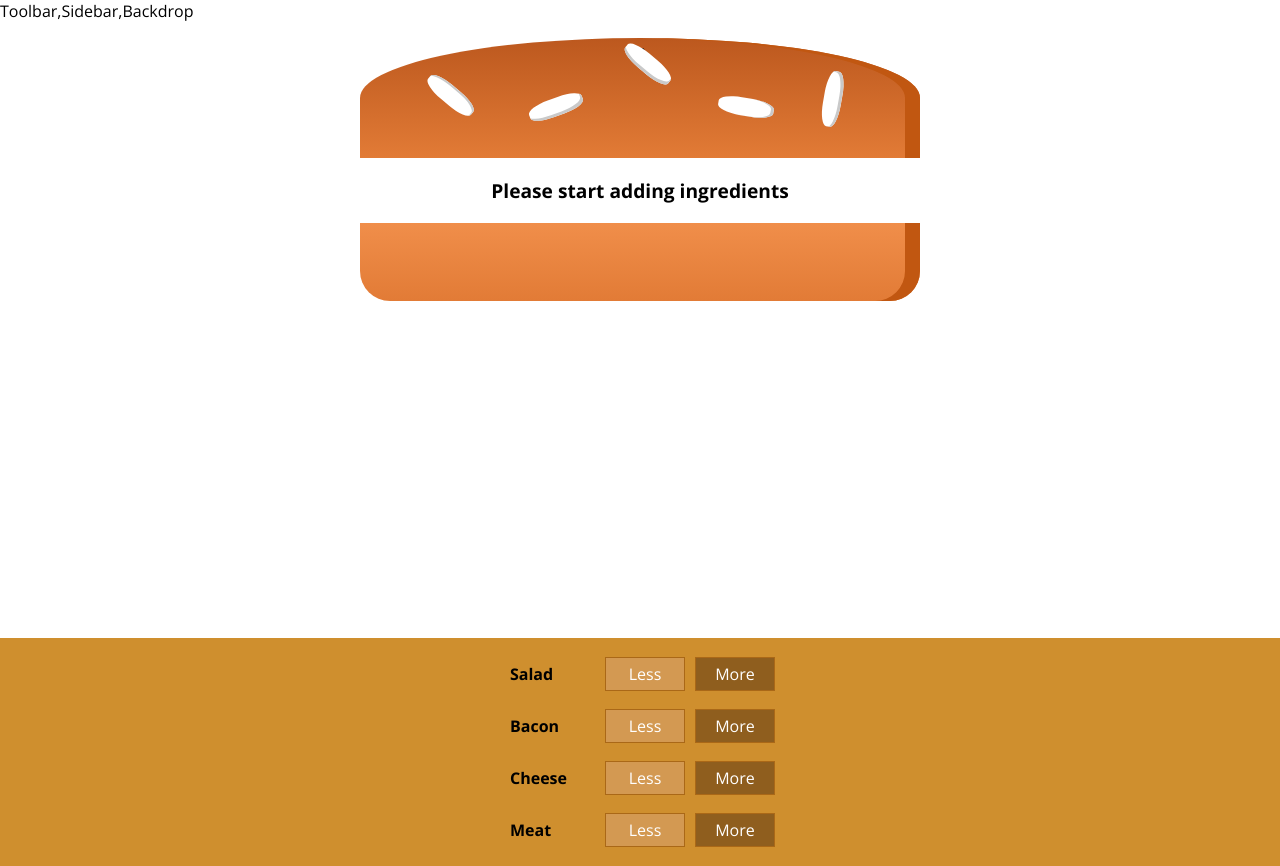
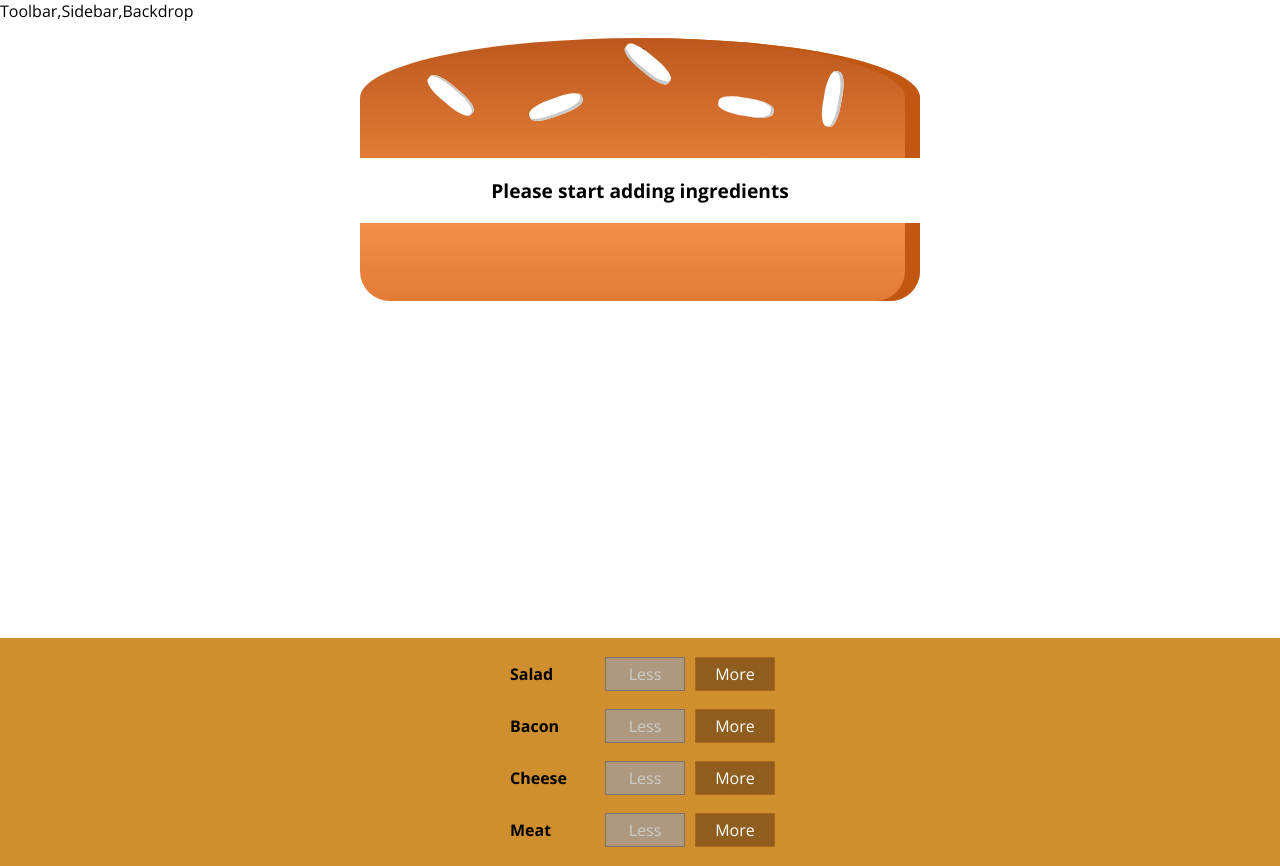
Before and after one commit to tushardahiya/burger-builder, a React app: page / in a window 1280 px wide. Built offline with nearby package versions, Linux system fonts and the light colour scheme.

Commit message:
added removal of ingredients

```diff
--- a/src/components/Burger/BuildControls/BuildControl/BuildControl.js
+++ b/src/components/Burger/BuildControls/BuildControl/BuildControl.js
@@ -4,8 +4,11 @@
 const buildControl = (props) => (
     <div className={classes.BuildControl}>
         <div className={classes.Label}>{props.label}</div>
-        <button className={classes.Less}>Less</button>
-        <button className={classes.More} onClick={props.added} >More</button>
+        <button className={classes.Less}
+        onClick={props.removed}
+        disabled={props.disabled} >Less</button>
+        <button className={classes.More}
+        onClick={props.added} >More</button>
     </div>
 );
 
--- a/src/components/Burger/BuildControls/BuildControls.js
+++ b/src/components/Burger/BuildControls/BuildControls.js
@@ -15,7 +15,9 @@
                 <BuildControl
                 key={ctrl.label}
                 label={ctrl.label}
-                added={()=>props.ingredientAdded(ctrl.type)}/>
+                added={()=>props.ingredientAdded(ctrl.type)}
+                removed={()=>props.ingredientRemoved(ctrl.type)}
+                disabled={props.disabled[ctrl.type]}/>
             )
         )}
     </div>
--- a/src/containers/BurgerBuilder/BurgerBuilder.js
+++ b/src/containers/BurgerBuilder/BurgerBuilder.js
@@ -26,26 +26,47 @@
         const updatedCount = oldCount + 1;
         const updatedIngredients = {
             ...this.state.ingredients
-        }
+        };
         updatedIngredients[type] = updatedCount;
         const priceAddition = INGREDIENT_PRICES[type];
         const oldPrice = this.state.totalPrice;
         const newPrice = oldPrice + priceAddition;
-        this.setState({ingredients:updatedIngredients,totalPrice:newPrice})
+        this.setState({ingredients:updatedIngredients,totalPrice:newPrice});
 
     }
     removeIngredientHandler = (type) => {
+        const oldCount = this.state.ingredients[type];
+        if(oldCount <= 0) {
+            return;
+        }
+
+        const updatedCount = oldCount - 1;
+        const updatedIngredients = {
+            ...this.state.ingredients
+        };
+        updatedIngredients[type] = updatedCount;
+        const priceDeduction = INGREDIENT_PRICES[type];
+        const oldPrice = this.state.totalPrice;
+        const newPrice = oldPrice - priceDeduction;
+        this.setState({ingredients:updatedIngredients,totalPrice:newPrice});
 
     }
 
+    render(){
+        const disabledInfo = {
+            ...this.state.ingredients
+        }
+        for(let key in disabledInfo) {
+            disabledInfo[key] = disabledInfo[key] <=0
+        }
 
-
-    render(){
         return(
             <Auxiliary>
                 <Burger ingredients={this.state.ingredients} />
                 <BuildControls
-                    ingredientAdded={this.addIngredientHandler}/>
+                    ingredientAdded={this.addIngredientHandler}
+                    ingredientRemoved={this.removeIngredientHandler}
+                    disabled={disabledInfo}/>
             </Auxiliary>
         );
     }
```
